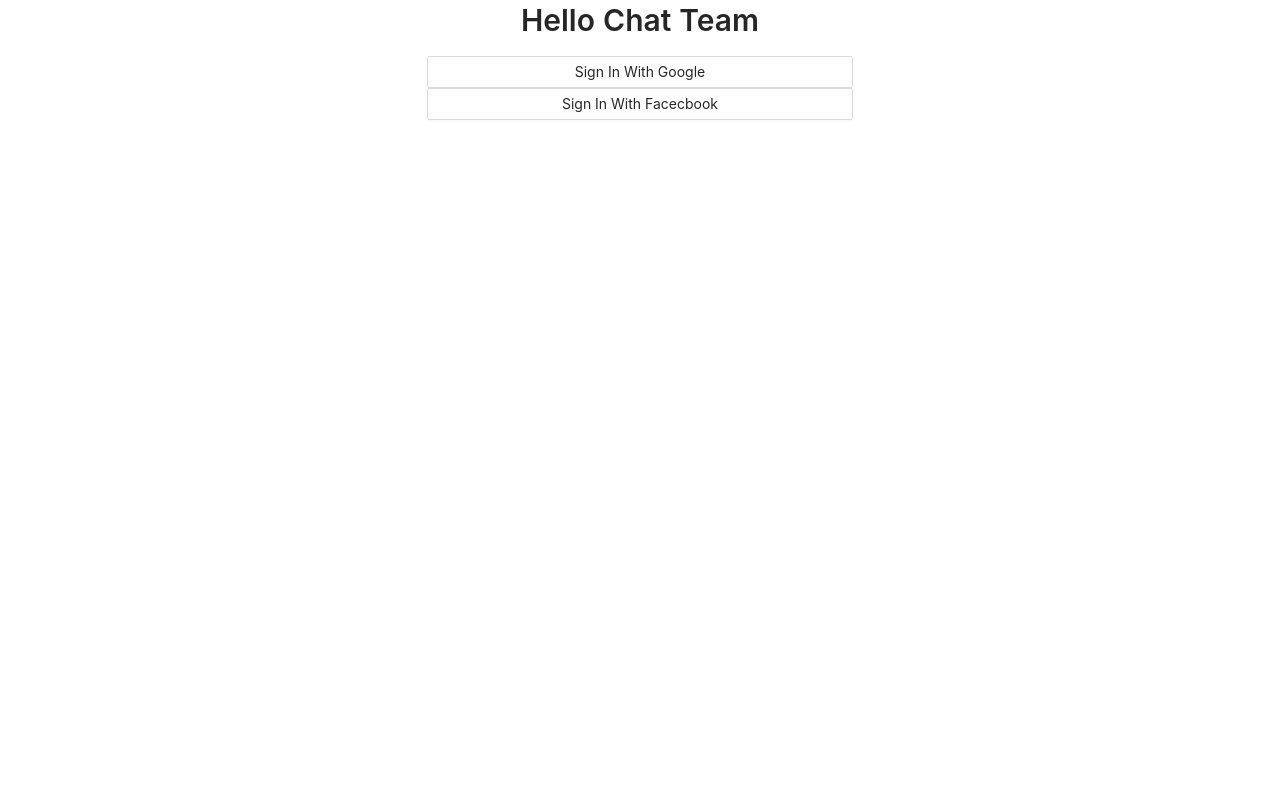
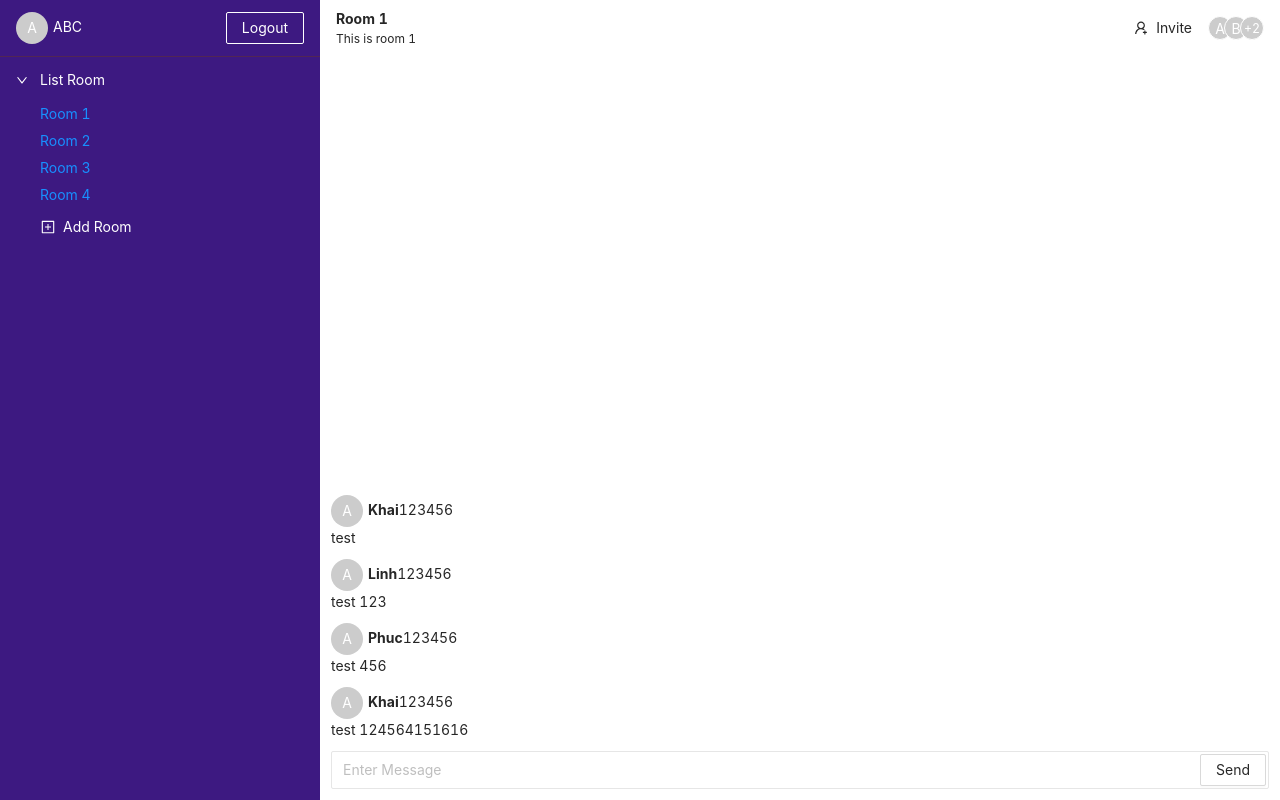
Before and after one commit to RacolBan/Real-Time-Chat, a React (Create React App) app: page / in a window 1280 px wide. Before the commit this address led to /login. Built offline with nearby package versions, Linux system fonts and the light colour scheme; no server answers; sample sign-in values are in the browser's storage.

Commit message:
complete UI chatRoom

```diff
--- a/src/Context/authProvider.js
+++ b/src/Context/authProvider.js
@@ -2,6 +2,7 @@
 import { auth } from "../firebase/config"
 import { useNavigate } from 'react-router-dom';
 import { Spin } from "antd"
+import { UsergroupAddOutlined } from '@ant-design/icons';
 export const AuthContext = React.createContext();
 
 export default function AuthProvider({ children }) {
@@ -17,7 +18,11 @@
                 })
                 setIsLoading(false)
                 navigate('/')
+                return
             }
+            // reset user info
+            setUser({});
+            setIsLoading(false);
             navigate("/login")
         })
         // clean function
@@ -28,7 +33,7 @@
 
     return (
         <AuthContext.Provider value={{ user }}>
-
+            {console.log(user)}
             {isLoading ? <Spin /> : children}
         </AuthContext.Provider>
     )
--- /dev/null
+++ b/src/components/chatroom/Message.js
@@ -0,0 +1,33 @@
+import { Avatar, Typography } from 'antd'
+import React from 'react'
+import styled from 'styled-components'
+const Wrapstyled = styled.div`
+margin-bottom: 10px;
+.author{
+    margin-left: 5px;
+    font-weight: bold;
+.time{
+    margin-left: 10px;
+    font-size: 11px;
+    color: #a7a7a7;
+}
+.content{
+    margin-left: 30px;
+}
+}
+`
+export default function Message({ text, createdAt, photoUrl, displayName }) {
+    return (
+        <Wrapstyled>
+            <Avatar src={photoUrl}>A</Avatar>
+            <Typography.Text className='author'>{displayName}</Typography.Text>
+            <Typography.Text className='time'>{createdAt}</Typography.Text>
+            <div>
+                <Typography.Text className='content'>{text}</Typography.Text>
+            </div>
+
+
+        </Wrapstyled>
+
+    )
+}
--- /dev/null
+++ b/src/components/chatroom/RoomList.js
@@ -0,0 +1,39 @@
+import React from 'react'
+import { Collapse, Button, Typography } from 'antd'
+import styled from 'styled-components'
+import { PlusSquareOutlined } from '@ant-design/icons';
+const { Panel } = Collapse;
+const PanelStyled = styled(Panel)`
+&&&{
+    .ant-collapse-header,p{
+        color:white;
+    }
+    .ant-collapse-content-box{
+        padding: 0 40px;
+    }
+    .add-room{
+        color: white;
+        padding: 0
+    }
+}
+`
+const LinkStyled = styled(Typography.Link)`
+display: block;
+margin-bottom: 5px;
+color:white;
+
+`
+export default function RoomList() {
+    return (
+        <Collapse ghost defaultActiveKey={['1']}>
+            <PanelStyled className='name-header' header='List Room' key='1'>
+                <LinkStyled>Room 1</LinkStyled>
+                <LinkStyled>Room 2</LinkStyled>
+                <LinkStyled>Room 3</LinkStyled>
+                <LinkStyled>Room 4</LinkStyled>
+                <Button type='text' icon={<PlusSquareOutlined />} className='add-room'>Add Room</Button>
+            </PanelStyled>
+
+        </Collapse>
+    )
+}
--- /dev/null
+++ b/src/components/chatroom/UserInfo.js
@@ -0,0 +1,25 @@
+import React from 'react'
+import { Button, Avatar, Typography } from 'antd'
+import styled from 'styled-components'
+const WrapperStyled = styled.div`
+display: flex;
+justify-content: space-between;
+padding: 12px 16px;
+border-bottom: 1px solid rgba(82,38,83);
+.username {
+    color: white;
+    margin-left: 5px
+};
+`;
+export default function UserInfo() {
+    return (
+        <WrapperStyled>
+            <div>
+                <Avatar>A</Avatar>
+                <Typography.Text className='username'>ABC</Typography.Text>
+            </div>
+
+            <Button ghost>Logout</Button>
+        </WrapperStyled>
+    )
+}
--- /dev/null
+++ b/src/components/chatroom/chatWindow.js
@@ -0,0 +1,99 @@
+import { UserAddOutlined } from '@ant-design/icons';
+import { Button, Avatar, Tooltip, Form, Input } from 'antd';
+import React from 'react'
+import styled from 'styled-components'
+import Message from './Message';
+const WrapperStyled = styled.div`
+height: 100vh;
+`
+const HeaderStyled = styled.div`
+display: flex;
+justify-content: space-between;
+height: 56px;
+align-items: center;
+padding: 0 16px;
+.header{
+    &-info{
+        display:flex;
+        flex-direction: column;
+        justify-content: center;
+    };
+    &-title{
+        margin: 0;
+        font-weight: bold;
+    }
+    &-description{
+        font-size: 12px;
+    }
+}
+`;
+const ButtonStyleGroup = styled.div`
+display:flex;
+align-items: center;
+`
+const BodyStyled = styled.div`
+height: calc(100% - 56px);
+display:flex;
+flex-direction: column;
+padding: 11px;
+justify-content: flex-end;
+`;
+const FormStyled = styled(Form)`
+display: flex;
+justify-content: space-between;
+align-items: center;
+padding: 2px 2px 2px 0;
+border: 1px solid rgb(230, 230 ,230);
+border-radius: 2px;
+.ant-form-item{
+    flex:1;
+    margin-bottom: 0;
+}
+`
+const MessageListStyled = styled.div`
+
+`
+export default function ChatWindow() {
+    return (
+        <WrapperStyled>
+            <HeaderStyled>
+                <div className='header-info'>
+                    <p className='header-title'>Room 1</p>
+                    <span className='header-description'>This is room 1</span>
+                </div>
+                <ButtonStyleGroup>
+                    <Button icon={<UserAddOutlined />} type="text">Invite</Button>
+                    <Avatar.Group size="small" maxCount="2">
+                        <Tooltip title='A'>
+                            <Avatar>A</Avatar>
+                        </Tooltip>
+                        <Tooltip title='B'>
+                            <Avatar>B</Avatar>
+                        </Tooltip>
+                        <Tooltip title='C'>
+                            <Avatar>C</Avatar>
+                        </Tooltip>
+                        <Tooltip title='D'>
+                            <Avatar>D</Avatar>
+                        </Tooltip>
+                    </Avatar.Group>
+                </ButtonStyleGroup>
+            </HeaderStyled>
+            <BodyStyled>
+                <MessageListStyled>
+                    <Message text="test" displayName="Khai" photoUrl={null} createdAt={123456}></Message>
+                    <Message text="test 123" displayName="Linh" photoUrl={null} createdAt={123456}></Message>
+                    <Message text="test 456 " displayName="Phuc" photoUrl={null} createdAt={123456}></Message>
+                    <Message text="test 124564151616" displayName="Khai" photoUrl={null} createdAt={123456}></Message>
+                </MessageListStyled>
+                <FormStyled>
+                    <Form.Item>
+                        <Input bordered={false} placeholder='Enter Message' autoComplete="off" />
+                    </Form.Item>
+                    <Button>Send</Button>
+                </FormStyled>
+            </BodyStyled>
+        </WrapperStyled>
+
+    )
+}
--- a/src/components/chatroom/index.js
+++ b/src/components/chatroom/index.js
@@ -1,7 +1,14 @@
 import React from 'react'
-
+import { Row, Col } from 'antd'
+import Sidebar from './sidebar'
+import ChatWindow from './chatWindow'
 export default function ChatRoom() {
     return (
-        <div>this is ChatRoom</div>
+        <>
+            <Row>
+                <Col span={6}><Sidebar /></Col>
+                <Col span={18}><ChatWindow /></Col>
+            </Row>
+        </>
     )
 }
--- /dev/null
+++ b/src/components/chatroom/sidebar.js
@@ -0,0 +1,25 @@
+import React from 'react'
+import { Row, Col } from 'antd'
+import UserInfo from './UserInfo'
+import RoomList from './RoomList'
+import styled from 'styled-components'
+
+const SidebarStyled = styled.div`
+background: #3d1981;
+color: white;
+height: 100vh;
+`;
+export default function Sidebar() {
+    return (
+        <SidebarStyled>
+            <Row>
+                <Col span={24}>
+                    <UserInfo />
+                </Col>
+                <Col span={24}>
+                    <RoomList />
+                </Col>
+            </Row>
+        </SidebarStyled>
+    )
+}
```
